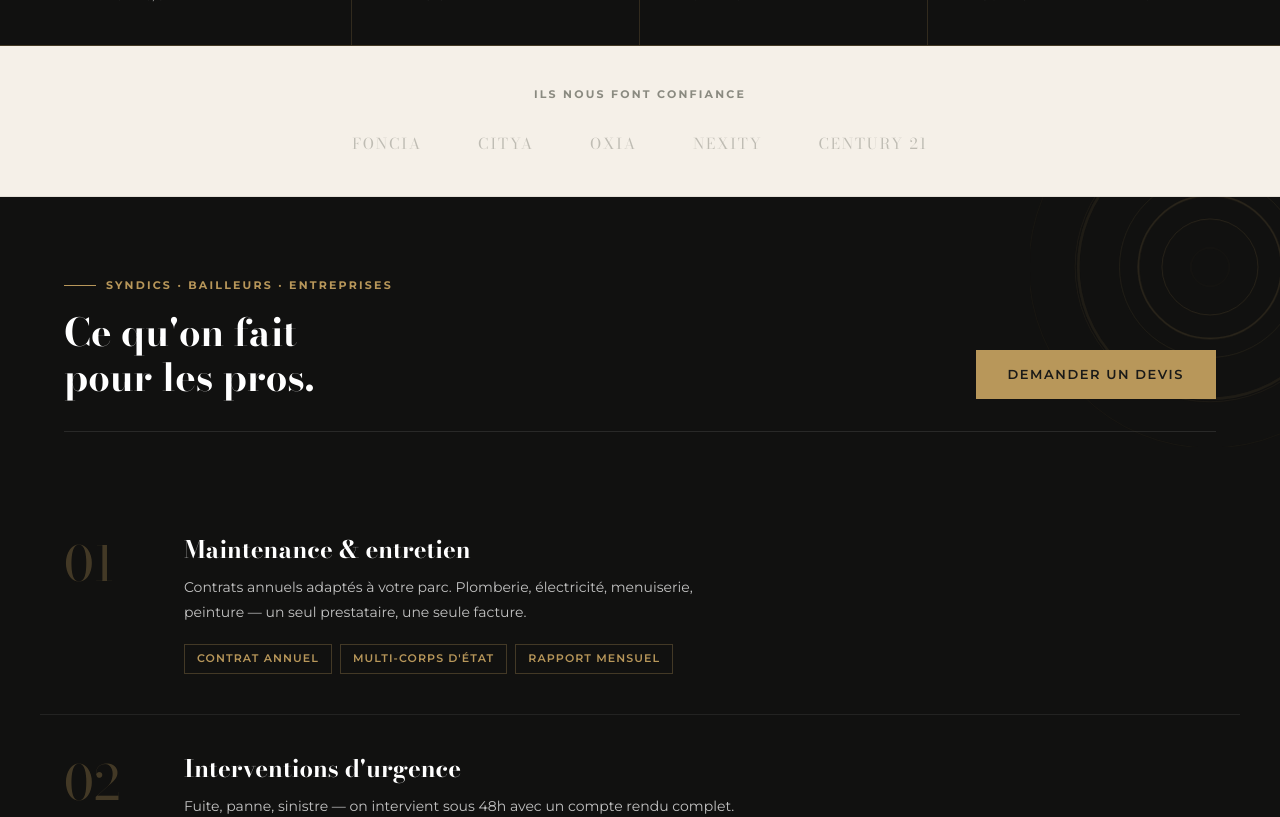
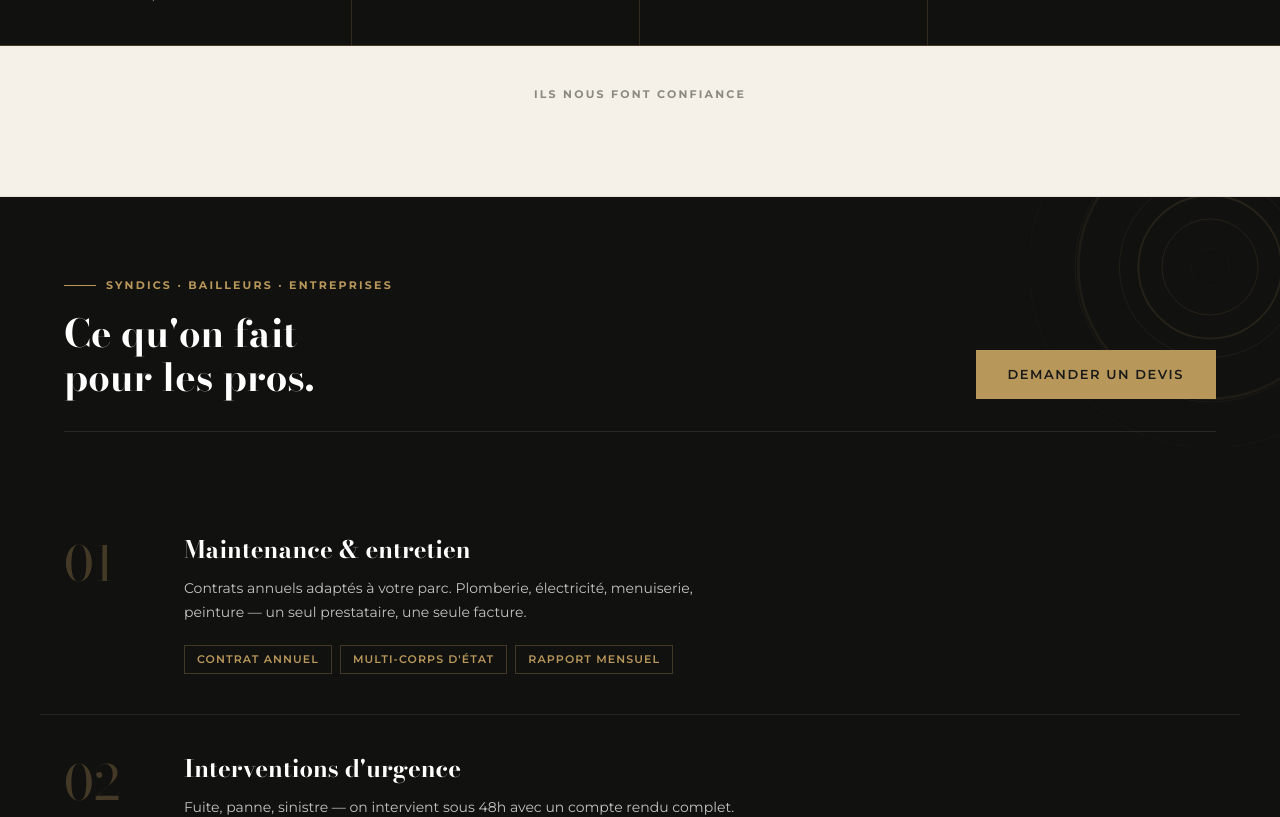
Before and after one commit to mbiville-hash/fortisrenovation, a Next.js app: page / in a window 1280 px wide. Shown: the part 1020-1837 px from the top of the page. Built offline with nearby package versions, Linux system fonts and the light colour scheme.

Commit message:
fix: révélations en CSS piloté par le scroll (corrige page blanche)

```diff
--- a/styles/globals.css
+++ b/styles/globals.css
@@ -100,14 +100,20 @@ section { padding: 80px 0; }
 }
 
 /* ── Révélations au scroll ── */
-html.js [data-reveal]{opacity:0;transform:translateY(42px) scale(.97);transition:opacity .95s ease, transform 1.05s cubic-bezier(.16,.84,.3,1);}
-html.js [data-reveal].is-in{opacity:1;transform:none;}
+@media (prefers-reduced-motion: no-preference){
+  @supports (animation-timeline: view()){
+    [data-reveal]{opacity:0; animation-name:revealUp; animation-fill-mode:both; animation-timing-function:linear; animation-timeline:view(); animation-range:entry 0% entry 100%;}
+  }
+}
+@keyframes revealUp{from{opacity:0; transform:translateY(38px) scale(.985)} to{opacity:1; transform:none}}
+/* Filet : si is-in est posé (ancien JS), rester visible */
+[data-reveal].is-in{opacity:1; transform:none;}
 html.js .stats .stat-col{opacity:0;transform:translateY(34px) scale(.97);transition:background .2s, opacity .9s ease, transform 1s cubic-bezier(.16,.84,.3,1);}
 html.js .stats.in .stat-col{opacity:1;transform:none;}
 html.js .stats.in .stat-col:nth-child(2){transition-delay:.15s}
 html.js .stats.in .stat-col:nth-child(3){transition-delay:.3s}
 html.js .stats.in .stat-col:nth-child(4){transition-delay:.45s}
-@media (prefers-reduced-motion: reduce){html.js [data-reveal],html.js .stats .stat-col{opacity:1 !important;transform:none !important;transition:none !important;}}
+@media (prefers-reduced-motion: reduce){html.js .stats .stat-col{opacity:1 !important;transform:none !important;transition:none !important;}}
 
 /* ── Cercles concentriques réutilisables ── */
 .rings { position: absolute; width: 360px; height: 360px; pointer-events: none; z-index: 0; }
```
